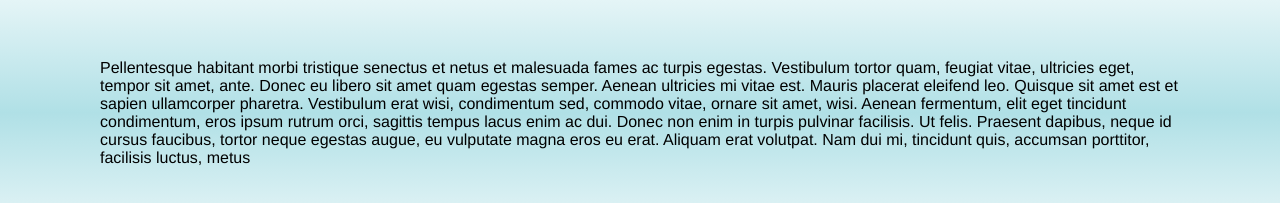
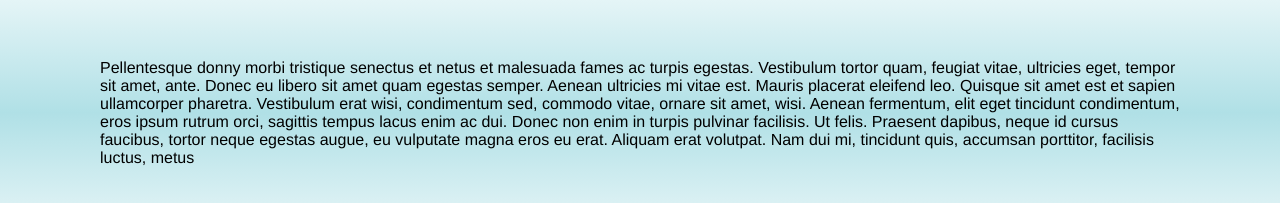
Before and after one commit to znwilkins/znwilkins.github.io, a plain HTML site: page index.html in a window 1280 px wide. Shown: the part 597-800 px from the top of the page. Drawn offline with nearby package versions, Linux system fonts and the light colour scheme.

Commit message:
Example for Drew

```diff
--- a/index.html
+++ b/index.html
@@ -64,7 +64,7 @@
   <br>
   <br>
   <div id="footer">
-<p>Pellentesque habitant morbi tristique senectus et netus et malesuada fames ac turpis egestas. Vestibulum tortor quam, feugiat vitae, ultricies eget, tempor sit amet, ante. Donec eu libero sit amet quam egestas semper. Aenean ultricies mi vitae est. Mauris placerat eleifend leo. Quisque sit amet est et sapien ullamcorper pharetra. Vestibulum erat wisi, condimentum sed, commodo vitae, ornare sit amet, wisi. Aenean fermentum, elit eget tincidunt condimentum, eros ipsum rutrum orci, sagittis tempus lacus enim ac dui. Donec non enim in turpis pulvinar facilisis. Ut felis. Praesent dapibus, neque id cursus faucibus, tortor neque egestas augue, eu vulputate magna eros eu erat. Aliquam erat volutpat. Nam dui mi, tincidunt quis, accumsan porttitor, facilisis luctus, metus</p>  </div>
+<p>Pellentesque donny morbi tristique senectus et netus et malesuada fames ac turpis egestas. Vestibulum tortor quam, feugiat vitae, ultricies eget, tempor sit amet, ante. Donec eu libero sit amet quam egestas semper. Aenean ultricies mi vitae est. Mauris placerat eleifend leo. Quisque sit amet est et sapien ullamcorper pharetra. Vestibulum erat wisi, condimentum sed, commodo vitae, ornare sit amet, wisi. Aenean fermentum, elit eget tincidunt condimentum, eros ipsum rutrum orci, sagittis tempus lacus enim ac dui. Donec non enim in turpis pulvinar facilisis. Ut felis. Praesent dapibus, neque id cursus faucibus, tortor neque egestas augue, eu vulputate magna eros eu erat. Aliquam erat volutpat. Nam dui mi, tincidunt quis, accumsan porttitor, facilisis luctus, metus</p>  </div>
   <div id="footer">
 <p>Pellentesque habitant morbi tristique senectus et netus et malesuada fames ac turpis egestas. Vestibulum tortor quam, feugiat vitae, ultricies eget, tempor sit amet, ante. Donec eu libero sit amet quam egestas semper. Aenean ultricies mi vitae est. Mauris placerat eleifend leo. Quisque sit amet est et sapien ullamcorper pharetra. Vestibulum erat wisi, condimentum sed, commodo vitae, ornare sit amet, wisi. Aenean fermentum, elit eget tincidunt condimentum, eros ipsum rutrum orci, sagittis tempus lacus enim ac dui. Donec non enim in turpis pulvinar facilisis. Ut felis. Praesent dapibus, neque id cursus faucibus, tortor neque egestas augue, eu vulputate magna eros eu erat. Aliquam erat volutpat. Nam dui mi, tincidunt quis, accumsan porttitor, facilisis luctus, metus</p>  </div>
   <div id="footer">
```
